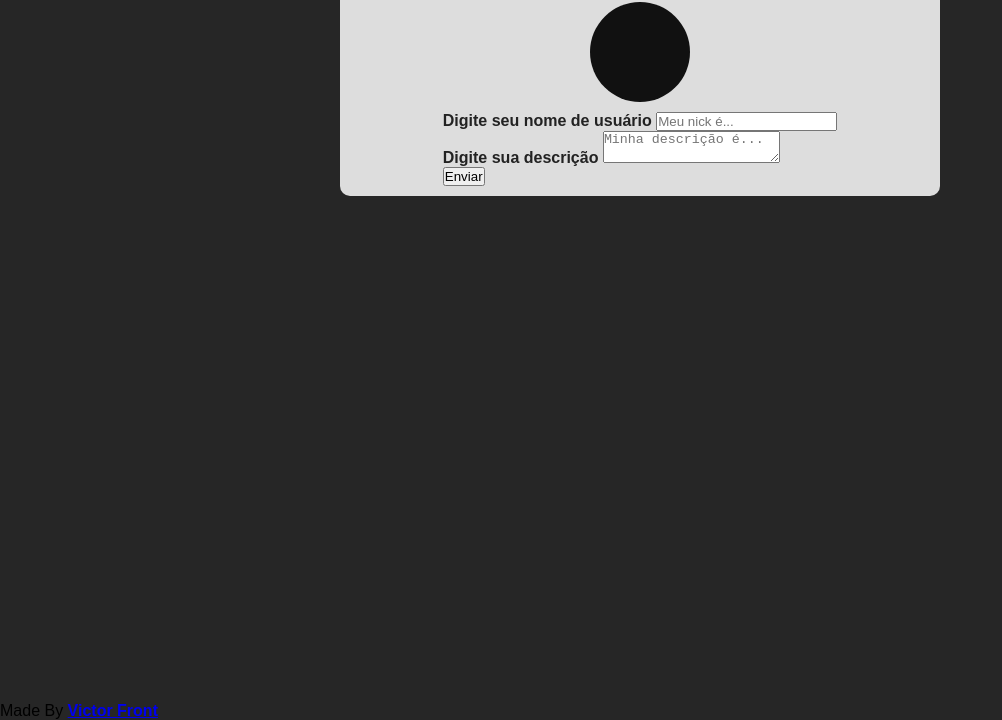
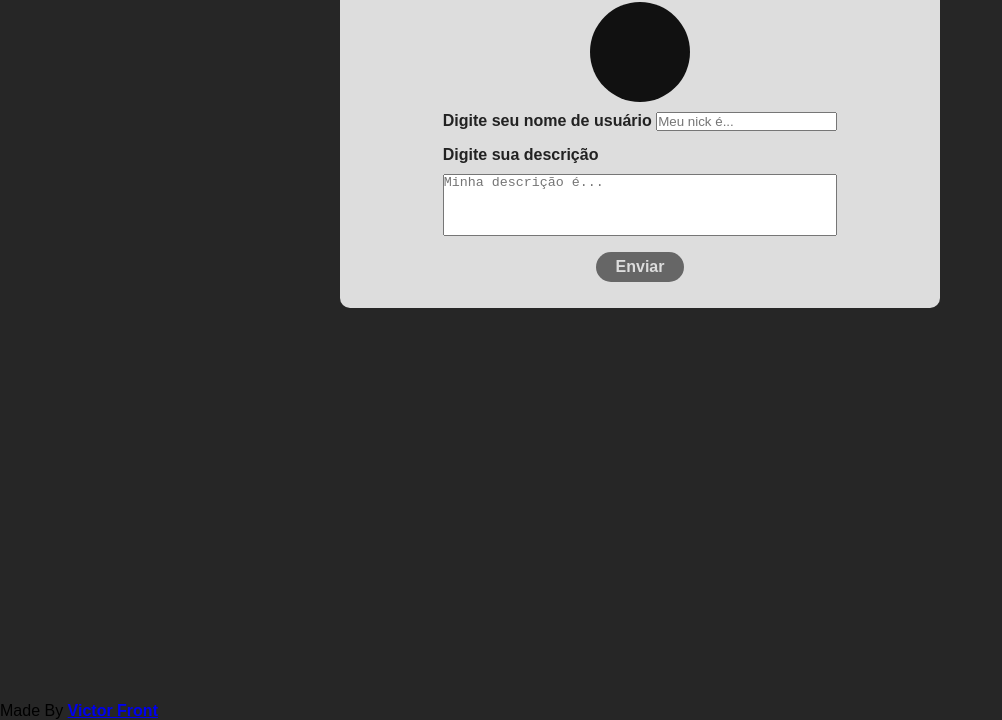
Before and after one commit to victor-front/signup, a plain HTML site: page index.html in a window 1280 px wide. Shown: the part 80-800 px from the top of the page, without its empty margins (0-1002 px from the left). Drawn offline with Linux system fonts and the light colour scheme.

Commit message:
alguns ajustes feitos no css

```diff
--- a/data/style.css
+++ b/data/style.css
@@ -64,6 +64,39 @@ main{
 	margin-bottom: 10px;
 }
 
+label[for="desc"]{
+	display: flex;
+	flex-direction: column;
+	margin-top: 15px;
+}
+
+label[for="desc"] textarea{
+	resize: none;
+	margin-top: 10px;
+}
+
+.enviar{
+	display: block;
+	background-color: #666;
+	color: #ddd;
+	border: none;
+	height: 30px;
+	padding-left: 20px;
+	padding-top: 0;
+	padding-bottom: 0;
+	padding-right: 20px;
+	border-radius: 20px;
+	font-size: 1em;
+	margin: 1em auto;
+	font-weight: bold;
+}
+
+.enviar:hover{
+	background-color: #888;
+	color: #fff;
+	cursor: pointer;
+}
+
 .footer{
 	flex-shrink: 0;
 }
--- a/index.html
+++ b/index.html
@@ -18,7 +18,7 @@
 					<div class="pfp">
 					</div>
 					<label for="nome">Digite seu nome de usuário <input id="nome" class="nome" type="text" placeholder="Meu nick é..."></label>
-					<label for="desc">Digite sua descrição <textarea id="desc" class="desc" placeholder="Minha descrição é..."></textarea><label>
+					<label for="desc">Digite sua descrição <textarea id="desc" class="desc" placeholder="Minha descrição é..." rows="4"></textarea></label>
 					<button class="enviar" onclick="window.alert('teste');">Enviar</button>
 				</section>
 			</section>
```
